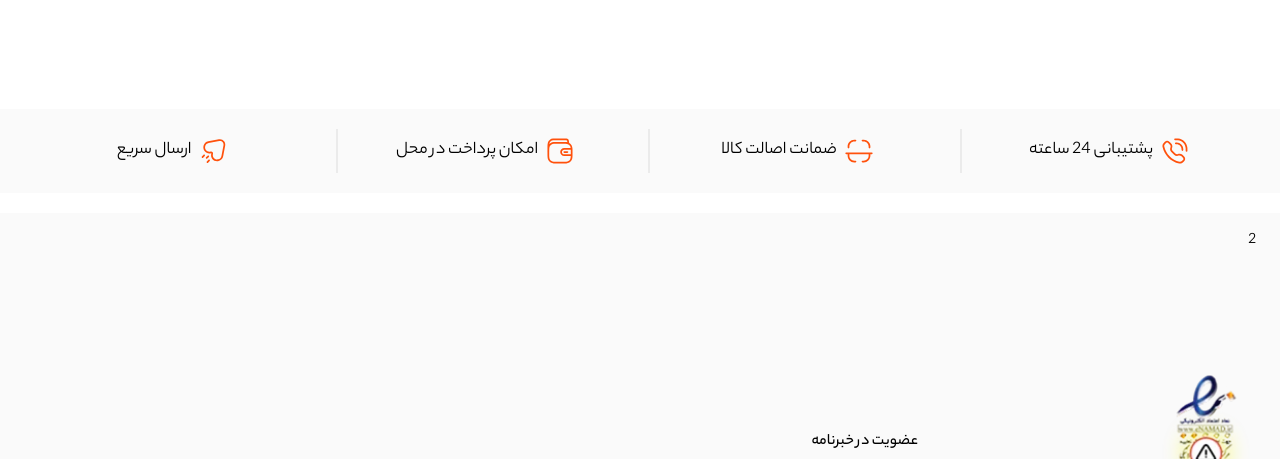
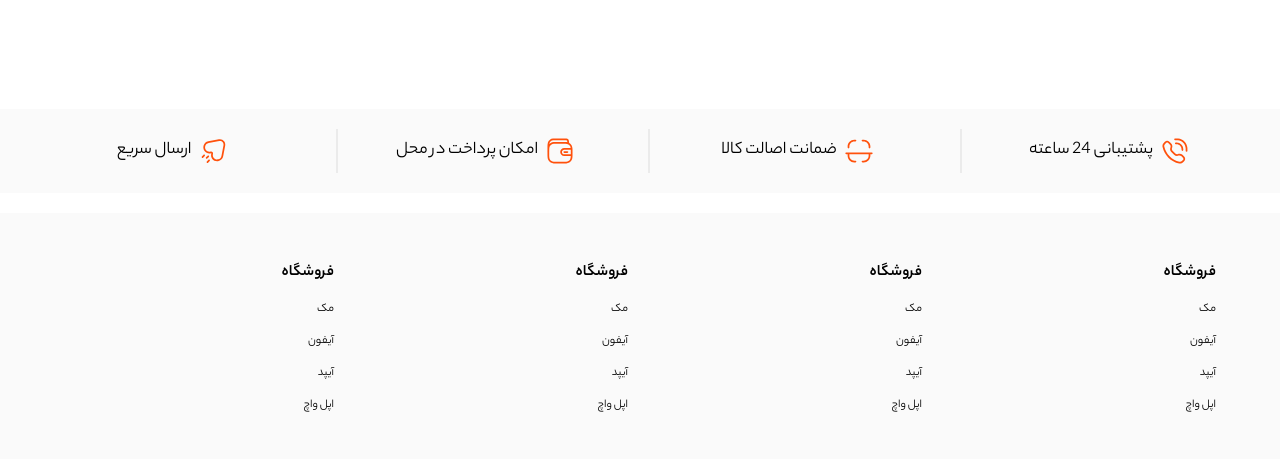
Before and after one commit to sasan-farhadi/mobile-store, a website: page src/index.html in a window 1280 px wide. Shown: the part 4725-5184 px from the top of the page. Drawn offline with Linux system fonts and the light colour scheme.

Commit message:
accordion

```diff
--- a/src/index.html
+++ b/src/index.html
@@ -442,9 +442,11 @@
       </div>
     </div>
   </div>
+
+
   <footer class="bg-lightGray pt-4">
-    <div class="container m-auto px-6 grid grid-cols-1  lg:grid-cols-4 gap-6">
-      <div class="w-full  lg:order-3 lg:col-span-2 flex flex-col justify-end lg:px-6">
+    <div class="container m-auto px-6 grid grid-cols-1 lg:grid-cols-4 gap-6">
+      <div class="w-full lg:order-3 lg:col-span-2 flex flex-col justify-end lg:px-6">
         <p class="font-medium">عضویت در خبرنامه</p>
         <div class="bg-white flex justify-between p-2 mt-2 rounded-[7px]">
           <input type="text" class="flex-1 placeholder:text-[#2222224A] px-2" placeholder="ایمیل خود را وارد کنید">
@@ -452,7 +454,73 @@
         </div>
       </div>
 
-      <div class="w-full  h-30 lg:order-1 lg:col-span-4">2</div>
+
+      <div class="w-full lg:order-1 lg:col-span-4 my-8 lg:px-10 grid grid-cols-1 lg:grid-cols-4 gap-6">
+        <div class="mb-4 grid grid-cols-7 items-center">
+          <input type="checkbox" id="accordion1" class="hidden peer">
+          <label for="accordion1" class="col-span-6 cursor-pointer w-full font-semibold">فروشگاه</label>
+          <img src="./assets/svg/arrow-bottom.svg" alt="arrow-bottom"
+            class="col-span-1 mr-auto w-4 transition-transform peer-checked:rotate-180 lg:hidden">
+          <div class="w-full col-span-7 hidden lg:block max-lg:peer-checked:block">
+            <ul
+              class="text-xs max-lg:bg-white max-lg:rounded-lg max-lg:*:px-4 *:py-2 max-lg:divide-y divide-gray-100 mt-2">
+              <li>مک</li>
+              <li>آیفون</li>
+              <li>آیپد</li>
+              <li>اپل واچ</li>
+            </ul>
+          </div>
+        </div>
+
+        <div class="mb-4 grid grid-cols-7 items-center">
+          <input type="checkbox" id="accordion2" class="hidden peer">
+          <label for="accordion2" class="col-span-6 cursor-pointer w-full font-semibold">فروشگاه</label>
+          <img src="./assets/svg/arrow-bottom.svg" alt="arrow-bottom"
+            class="col-span-1 mr-auto w-4 transition-transform peer-checked:rotate-180 lg:hidden">
+          <div class="w-full col-span-7 hidden lg:block max-lg:peer-checked:block">
+            <ul
+              class="text-xs max-lg:bg-white max-lg:rounded-lg max-lg:*:px-4 *:py-2 max-lg:divide-y divide-gray-100 mt-2">
+              <li>مک</li>
+              <li>آیفون</li>
+              <li>آیپد</li>
+              <li>اپل واچ</li>
+            </ul>
+          </div>
+        </div>
+
+        <div class="mb-4 grid grid-cols-7 items-center">
+          <input type="checkbox" id="accordion3" class="hidden peer">
+          <label for="accordion3" class="col-span-6 cursor-pointer w-full font-semibold">فروشگاه</label>
+          <img src="./assets/svg/arrow-bottom.svg" alt="arrow-bottom"
+            class="col-span-1 mr-auto w-4 transition-transform peer-checked:rotate-180 lg:hidden">
+          <div class="w-full col-span-7 hidden lg:block max-lg:peer-checked:block">
+            <ul
+              class="text-xs max-lg:bg-white max-lg:rounded-lg max-lg:*:px-4 *:py-2 max-lg:divide-y divide-gray-100 mt-2">
+              <li>مک</li>
+              <li>آیفون</li>
+              <li>آیپد</li>
+              <li>اپل واچ</li>
+            </ul>
+          </div>
+        </div>
+
+        <div class="mb-4 grid grid-cols-7 items-center">
+          <input type="checkbox" id="accordion4" class="hidden peer">
+          <label for="accordion4" class="col-span-6 cursor-pointer w-full font-semibold">فروشگاه</label>
+          <img src="./assets/svg/arrow-bottom.svg" alt="arrow-bottom"
+            class="col-span-1 mr-auto w-4 transition-transform peer-checked:rotate-180 lg:hidden">
+          <div class="w-full col-span-7 hidden lg:block max-lg:peer-checked:block">
+            <ul
+              class="text-xs max-lg:bg-white max-lg:rounded-lg max-lg:*:px-4 *:py-2 max-lg:divide-y divide-gray-100 mt-2">
+              <li>مک</li>
+              <li>آیفون</li>
+              <li>آیپد</li>
+              <li>اپل واچ</li>
+            </ul>
+          </div>
+        </div>
+
+      </div>
 
       <div
         class="w-full lg:order-4 flex justify-between lg:justify-end gap-2 items-center lg:items-end max-lg:bg-white rounded-2xl max-lg:py-4 max-lg:px-5">
@@ -470,6 +538,7 @@
         <img src="./assets/images/enamad.webp" alt="enamad" class="w-15 lg:w-25">
       </div>
     </div>
+
     <div class="text-center border-t border-[#0000001A] py-2 lg:border-0 lg:bg-white lg:py-5 mt-4 lg:mt-8">
       <p class="text-xs lg:text-base"> تمامی حقوق برای <span class="text-primary"> وبسایت اپل استور </span> محفوظ است
       </p>
```
Also changed, not shown: dist/output.css.
